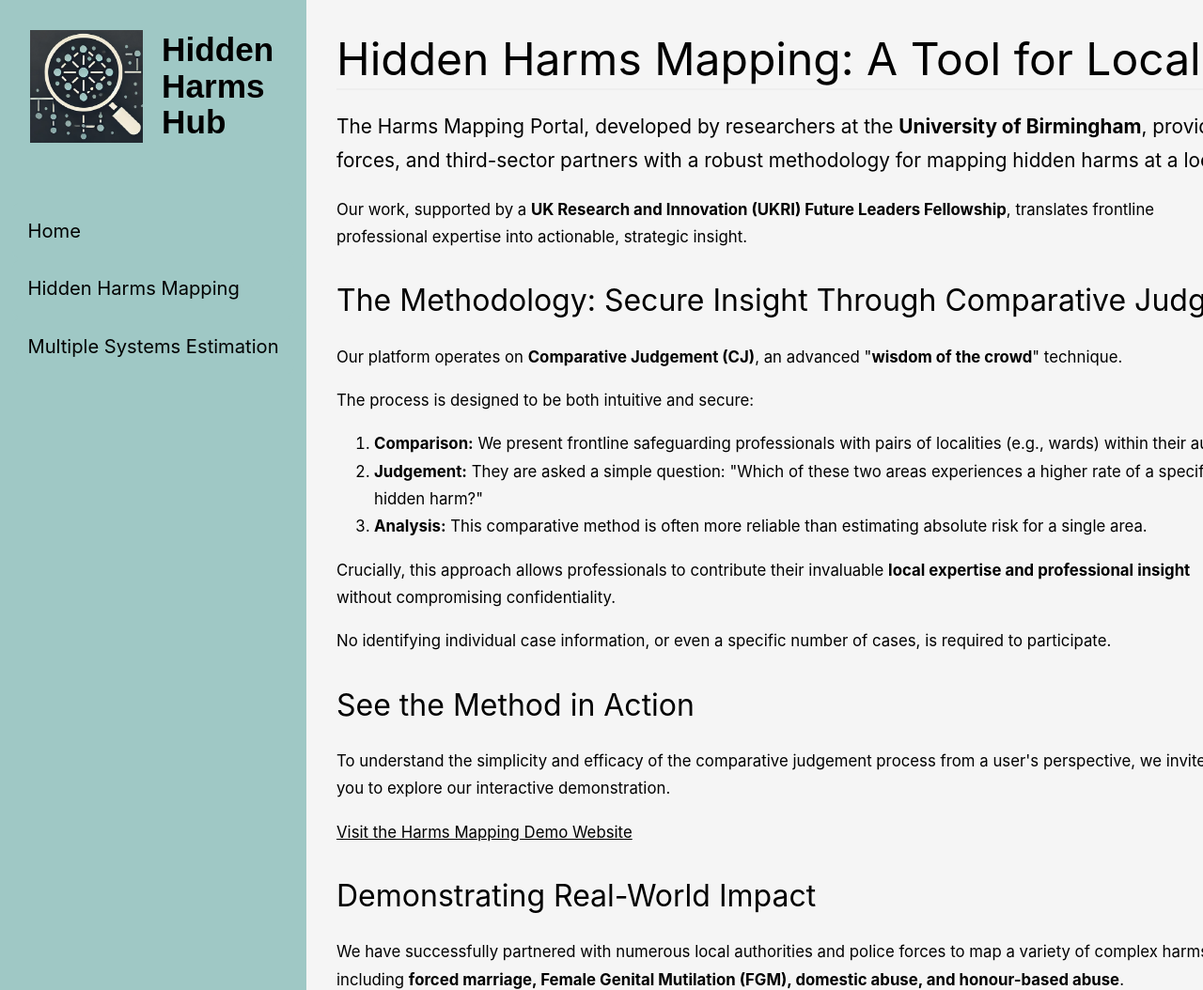
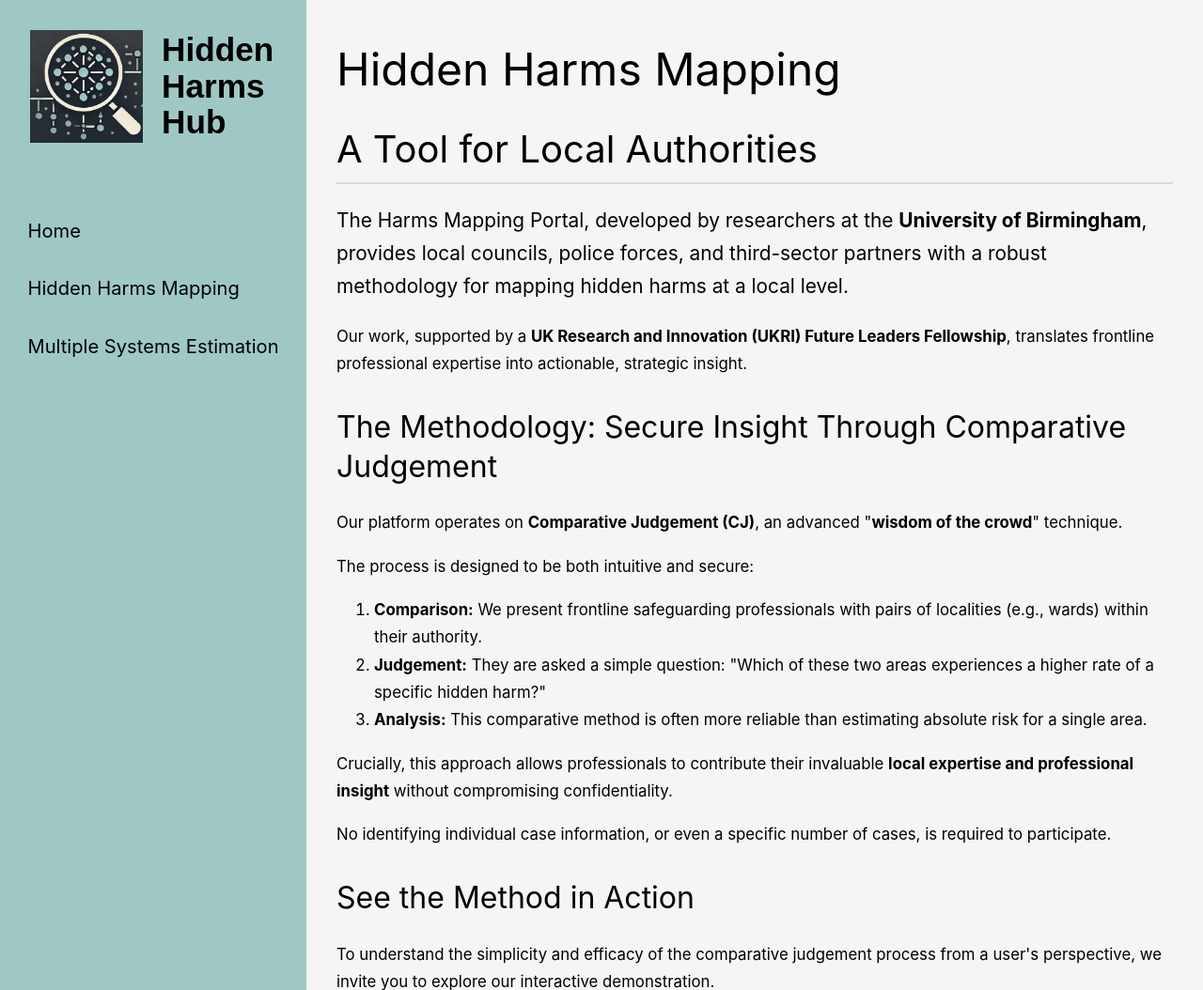
Before and after one commit to HiddenHarmsHub/hidden-harms-hub, a Django app: page /comparativejudgement in a window 1280 px wide; the page is wider, and only the part inside the window is pictured. Shown: the top 1054 px of that part at 94% size. Run offline with Django 3.2, Linux system fonts and the light colour scheme; parts of the project's set-up code (start-up, migrations or seed data) failed here and were passed over.

Commit message:
more tidying up of new styling

```diff
--- a/django/core/static/css/style.css
+++ b/django/core/static/css/style.css
@@ -2,14 +2,21 @@
     /* set color-scheme to switch between light or dark */
     color-scheme: light dark;
 
+
+
     --light-bg: whitesmoke;
+    --light-bg-highlight: #d8d8d8;
     --light-color: black;
     --light-header-bg: #9fc8c5;
-    --light-accent: #0891b2;
+    --light-accent: #0369a1;
+    --light-header-hover: #a9cfcc;
+
     --dark-bg: #1a1a1a;
+    --dark-bg-highlight: #2c2c2c;
     --dark-color: whitesmoke;
     --dark-header-bg: #41716e;
-    --dark-accent: #22d3ee;
+    --dark-accent: #67e8f9;
+    --dark-header-hover: #487977;
 }
 
 .visually-hidden {
@@ -148,11 +159,26 @@ h3 {
     margin-bottom: 0.5rem;
 }
 
+hgroup h1 {
+    border-bottom: 0;
+}
+
+hgroup {
+    border-bottom: 2px solid light-dark(var(--light-bg-highlight), var(--dark-bg-highlight));
+}
+
+hgroup p.subtitle {
+    padding-top: 0;
+    margin: 0;
+    font-size: clamp(1.5rem, 4vw, 2.5rem) !important;
+}
+
 h1 {
     font-size: clamp(2rem, 5vw, 3rem);
     margin-top: 0;
     padding-bottom: 0;
-    border-bottom: 2px solid #eee;
+    border-bottom: 2px solid light-dark(var(--light-bg-highlight), var(--dark-bg-highlight));
+    line-height: 1.75em;;
 }
 
 h2 {
--- a/django/general/templates/general/comparative_judgement.html
+++ b/django/general/templates/general/comparative_judgement.html
@@ -1,13 +1,16 @@
 {% extends 'base.html' %}
 {% load static %}
 
-{% block header %}
+{% block head %}
     {{ block.super }}
     <link rel="stylesheet" href="{% static 'general/css/general.css' %}">
 {% endblock %}
 
 {% block content %}
-    <h1>Hidden Harms Mapping: A Tool for Local Authorities</h1>
+    <hgroup>
+        <h1>Hidden Harms Mapping</h1>
+        <p class="subtitle">A Tool for Local Authorities</p>
+    </hgroup>
 
     <p class="intro-paragraph">
         The Harms Mapping Portal, developed by researchers at the <strong>University of Birmingham</strong>, provides
--- a/django/general/templates/general/home.html
+++ b/django/general/templates/general/home.html
@@ -2,7 +2,7 @@
 {% load static %}
 {% load settings_value %}
 
-{% block header %}
+{% block head %}
     {{ block.super }}
     <link rel="stylesheet" href="{% static 'general/css/general.css' %}">
 {% endblock %}
```
Also changed, not shown: other parts of django/core/static/css/style.css (+29 -6 lines).
